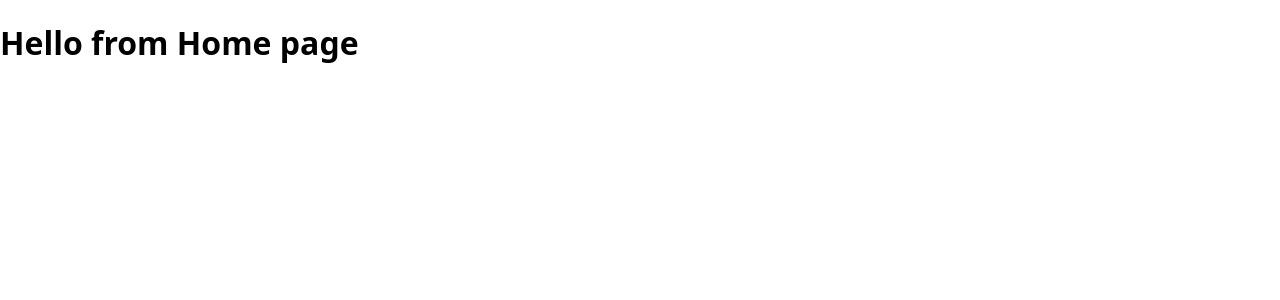
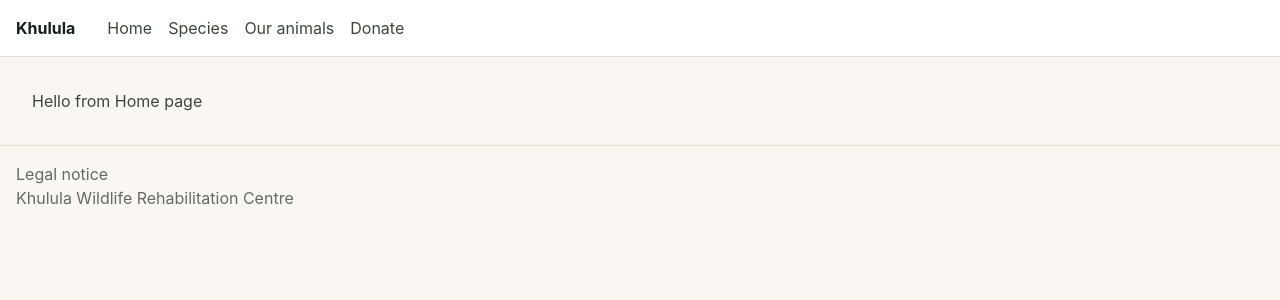
Before and after one commit to iremchabanne/centre-khulula, a React (Vite) app in the folder client/: page / in a window 1280 px wide. Shown: the top 300 px of the page. Built offline with nearby package versions, Linux system fonts and the light colour scheme.

Commit message:
feat(client): add the public layout and the Tailwind palette

```diff
--- a/client/package.json
+++ b/client/package.json
@@ -10,9 +10,11 @@
     "preview": "vite preview"
   },
   "dependencies": {
+    "@tailwindcss/vite": "^4.3.3",
     "react": "^19.2.8",
     "react-dom": "^19.2.8",
-    "react-router-dom": "^7.18.2"
+    "react-router-dom": "^7.18.2",
+    "tailwindcss": "^4.3.3"
   },
   "devDependencies": {
     "@types/node": "^24.13.3",
--- a/client/src/App.tsx
+++ b/client/src/App.tsx
@@ -1,4 +1,6 @@
 import { BrowserRouter, Routes, Route } from 'react-router-dom';
+
+import PublicLayout from './components/PublicLayout';
 
 import HomePage from './pages/public/HomePage';
 import SpeciesListPage from './pages/public/SpeciesListPage';
@@ -21,13 +23,16 @@ export default function App() {
   return (
     <BrowserRouter>
       <Routes>
-        {/* Public site — no account needed */}
+        {/* Public site — no account needed. The six pages are inside
+            PublicLayout, so they all get the same header and footer. */}
+        <Route element={<PublicLayout />}>
           <Route path="/" element={<HomePage />} />
           <Route path="/species" element={<SpeciesListPage />} />
           <Route path="/species/:id" element={<SpeciesDetailPage />} />
           <Route path="/animals" element={<AnimalsPage />} />
           <Route path="/donate" element={<DonatePage />} />
           <Route path="/legal" element={<LegalPage />} />
+        </Route>
 
         {/* Staff area — will require a session later */}
         <Route path="/staff/login" element={<LoginPage />} />
--- /dev/null
+++ b/client/src/components/PublicLayout.tsx
@@ -0,0 +1,21 @@
+import { Outlet } from 'react-router-dom';
+
+import SiteHeader from './SiteHeader';
+import SiteFooter from './SiteFooter';
+
+// The frame shared by the six public pages: header, page, footer.
+// <Outlet /> is the hole where React Router puts the page of the current
+// address, so the header and the footer are written once and not six times.
+export default function PublicLayout() {
+  return (
+    <div className="min-h-screen bg-khulula-bg text-khulula-body">
+      <SiteHeader />
+
+      <main className="p-8">
+        <Outlet />
+      </main>
+
+      <SiteFooter />
+    </div>
+  );
+}
--- /dev/null
+++ b/client/src/components/SiteFooter.tsx
@@ -0,0 +1,11 @@
+import { Link } from 'react-router-dom';
+
+// The bottom bar of the public site.
+export default function SiteFooter() {
+  return (
+    <footer className="border-t border-khulula-line p-4 text-khulula-muted">
+      <Link to="/legal">Legal notice</Link>
+      <p>Khulula Wildlife Rehabilitation Centre</p>
+    </footer>
+  );
+}
--- /dev/null
+++ b/client/src/components/SiteHeader.tsx
@@ -0,0 +1,20 @@
+import { Link } from 'react-router-dom';
+
+// The top bar of the public site. <Link> changes the page without reloading
+// the whole application, which a plain <a> would do.
+export default function SiteHeader() {
+  return (
+    <header className="flex gap-8 border-b border-khulula-line bg-khulula-surface p-4">
+      <Link to="/" className="font-bold text-khulula-ink">
+        Khulula
+      </Link>
+
+      <nav aria-label="Main" className="flex gap-4">
+        <Link to="/">Home</Link>
+        <Link to="/species">Species</Link>
+        <Link to="/animals">Our animals</Link>
+        <Link to="/donate">Donate</Link>
+      </nav>
+    </header>
+  );
+}
--- a/client/src/index.css
+++ b/client/src/index.css
@@ -1,6 +1,19 @@
-/* Temporary. Tailwind replaces this file at the next step, and the palette
-   will be declared there once, from docs/conception/charte-graphique.md. */
-body {
-  margin: 0;
-  font-family: system-ui, sans-serif;
+@import 'tailwindcss';
+
+/* The palette of docs/conception/charte-graphique.md, §2.1.
+   Declared once, only here. In a component we write a class built on these
+   names — bg-khulula-primary, text-khulula-muted — never a hex value.
+   The status colours of §2.2 will be added when we build the status pill. */
+@theme {
+  --color-khulula-bg: #faf7f2;
+  --color-khulula-surface: #ffffff;
+  --color-khulula-surface-alt: #f3eee5;
+  --color-khulula-ink: #16211c;
+  --color-khulula-body: #3d453f;
+  --color-khulula-muted: #646b62;
+  --color-khulula-line: #e4dcd0;
+  --color-khulula-line-strong: #d3c7b6;
+  --color-khulula-primary: #1f4436;
+  --color-khulula-accent: #a85128;
+  --color-khulula-accent-soft: #f6e9dd;
 }
--- a/client/vite.config.ts
+++ b/client/vite.config.ts
@@ -1,7 +1,8 @@
 import react from '@vitejs/plugin-react'
+import tailwindcss from '@tailwindcss/vite'
 import { defineConfig } from 'vite'
 
 // https://vite.dev/config/
 export default defineConfig({
-  plugins: [react()],
+  plugins: [react(), tailwindcss()],
 })
```
Also changed, not shown: 1 other file (tests, documents, lock files or other folders). Lines whose indentation alone changed are shown as unchanged.
